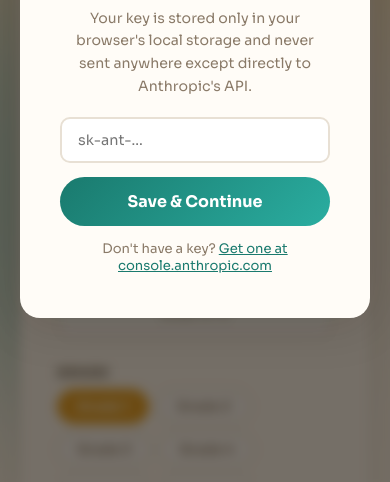
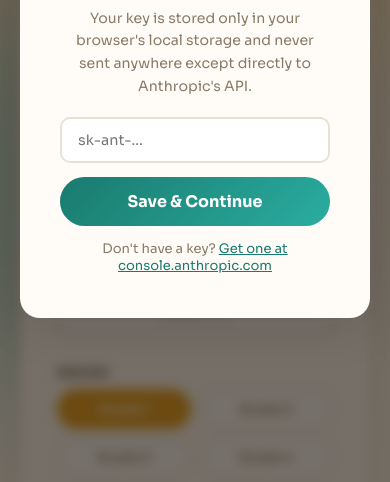
Before and after one commit to ahsanlasiqa/quiz, a plain HTML site: page index.html in a window 390 px wide. Shown: the part 354-836 px from the top of the page. Drawn offline with nearby package versions, Linux system fonts and the light colour scheme.

Commit message:
Update style.css

```diff
--- a/css/style.css
+++ b/css/style.css
@@ -706,14 +706,14 @@
   overflow: hidden;
   max-height: 0;
   opacity: 0;
-  transition: max-height 0.35s ease, opacity 0.3s ease, margin-top 0.3s ease;
+  transition: max-height 0.4s ease, opacity 0.3s ease, margin-top 0.3s ease;
   margin-top: 0;
   display: flex;
   flex-direction: column;
   gap: 8px;
 }
 .grade-selector.visible {
-  max-height: 120px;
+  max-height: 200px;
   opacity: 1;
   margin-top: 14px;
 }
@@ -723,7 +723,7 @@
   gap: 8px;
 }
 .grade-pill {
-  padding: 7px 18px;
+  padding: 8px 20px;
   border: 2px solid #e8e0d4;
   border-radius: 30px;
   background: white;
@@ -733,6 +733,10 @@
   color: var(--ink-muted);
   cursor: pointer;
   transition: all 0.15s;
+  /* Ensure tappable size on mobile */
+  min-height: 40px;
+  display: flex;
+  align-items: center;
 }
 .grade-pill:hover {
   border-color: var(--amber);
@@ -743,3 +747,8 @@
   border-color: var(--amber);
   color: white;
 }
+@media (max-width: 520px) {
+  .grade-selector.visible { max-height: 260px; }
+  .grade-pills { gap: 8px; }
+  .grade-pill { flex: 1 1 calc(33% - 8px); justify-content: center; }
+}
```
